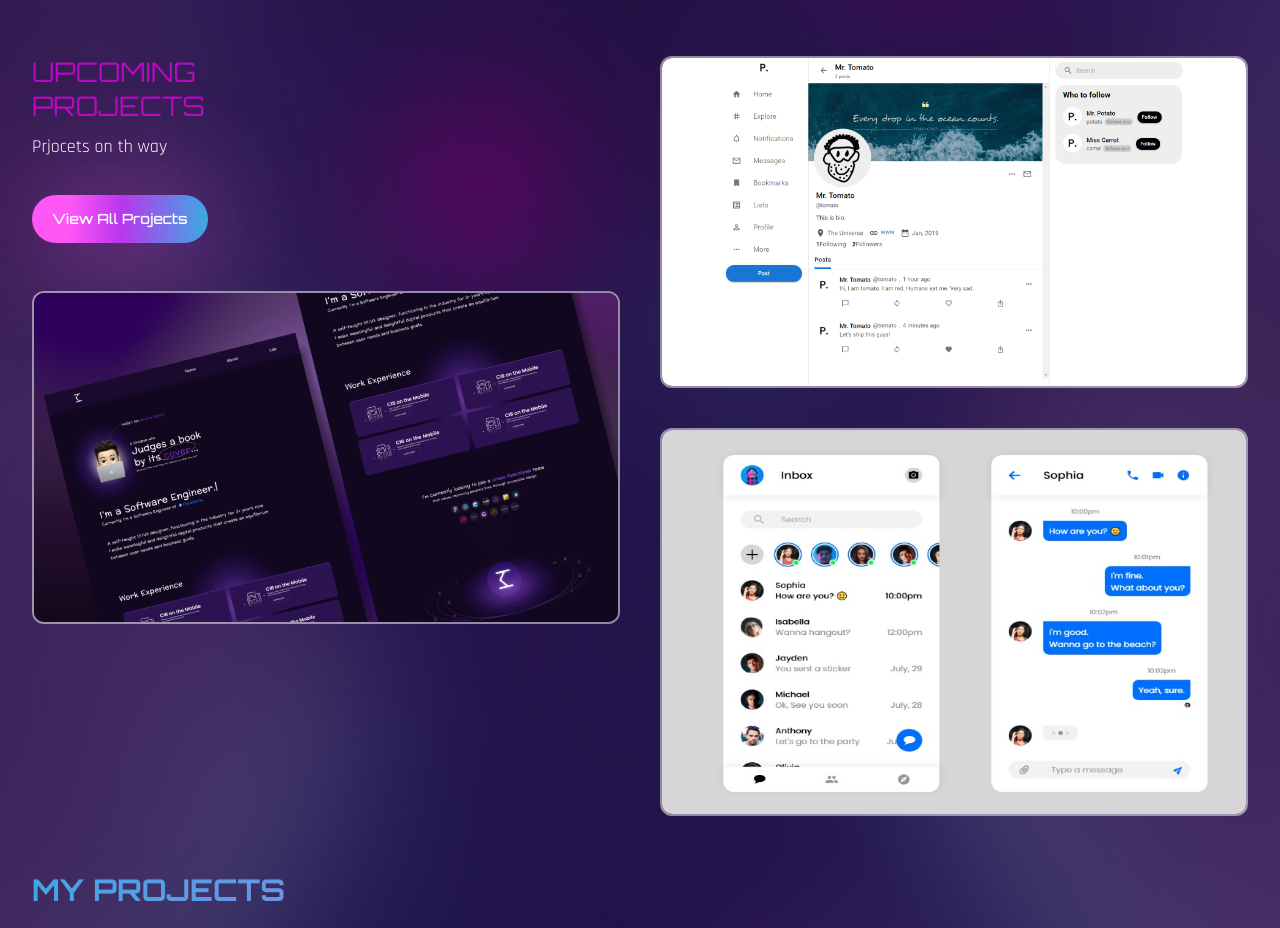
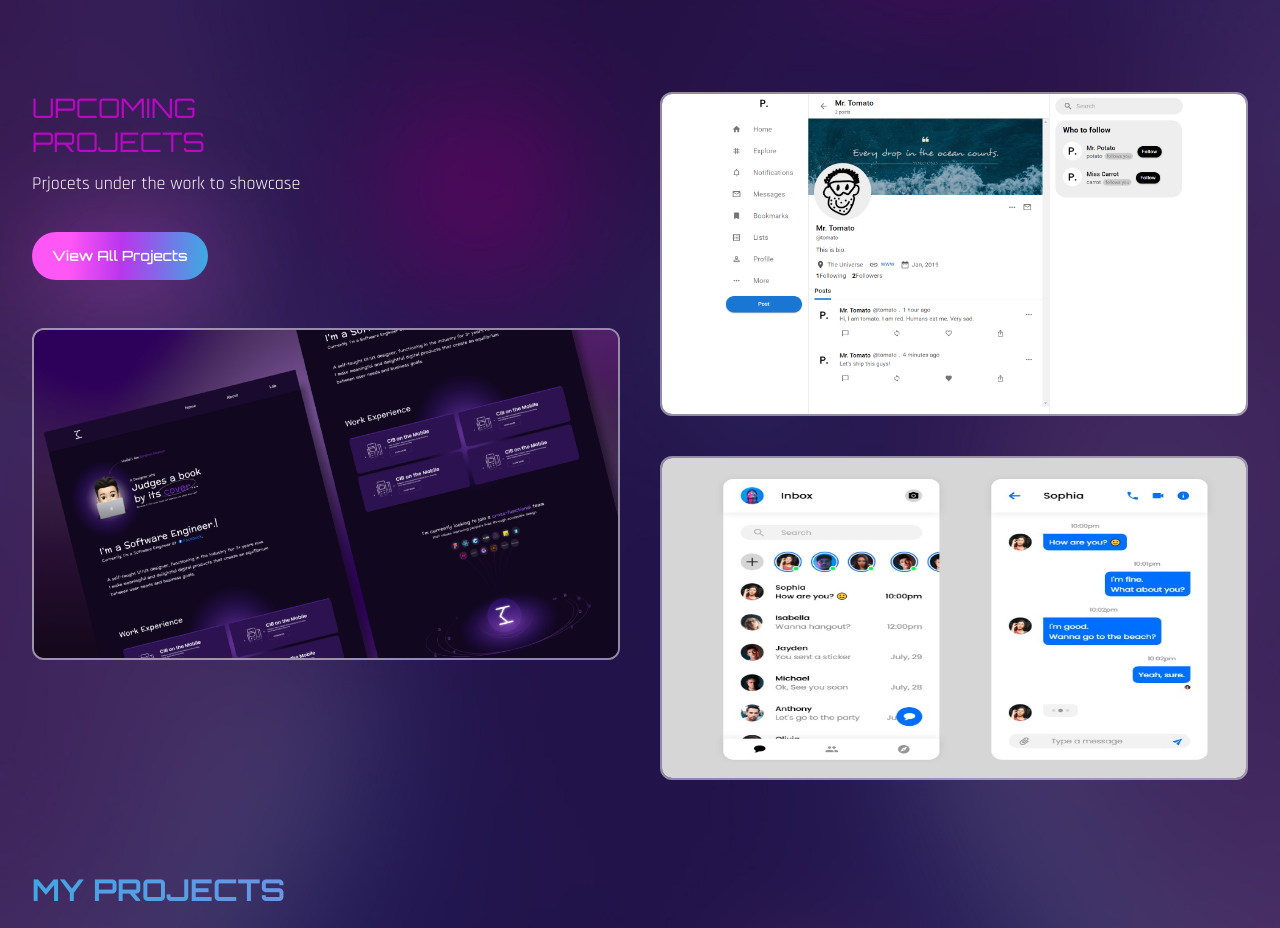
Before and after one commit to Ammar312/portfolio-react, a React (Vite) app: page / in a window 1280 px wide. Shown: the part 1540-2468 px from the top of the page. Built offline with nearby package versions, Linux system fonts and the light colour scheme; a web font is replaced by a local one.

Commit message:
add link to button in work component

```diff
--- a/src/components/Work.jsx
+++ b/src/components/Work.jsx
@@ -4,6 +4,7 @@ import { fadeIn } from "../variants";
 import img1 from "../assets/portfolio.png";
 import social from "../assets/socialmedia.png";
 import chat from "../assets/chatui.png";
+import { Link } from "react-scroll";
 
 const Work = () => {
   return (
@@ -22,8 +23,12 @@ const Work = () => {
                 Upcoming <br />
                 Projects
               </h2>
-              <p className="max-w-sm mb-8">Prjocets on th way</p>
-              <button className=" btn btn-sm">View All Projects</button>
+              <p className="max-w-sm mb-8">
+                Prjocets under the work to showcase{" "}
+              </p>
+              <Link to="projects" smooth={true} spy={true}>
+                <button className=" btn btn-sm">View All Projects</button>
+              </Link>
             </div>
             <div className=" group relative border-white/50 border-2 overflow-hidden rounded-xl">
               <div className=" group-hover:bg-black/70 w-full h-full absolute z-40 transition-all duration-300"></div>
@@ -52,7 +57,7 @@ const Work = () => {
               <img
                 src={social}
                 alt="work"
-                className=" group-hover:scale-125 transition-all duration-500"
+                className=" group-hover:scale-125 transition-all duration-500 h-80 w-full"
               />
               <div className=" absolute -bottom-full left-20 lg:left-52 group-hover:bottom-36 lg:group-hover:bottom-40 transition-all duration-500 z-50">
                 <span className=" text-gradient text-xl lg:text-3xl">
@@ -74,7 +79,7 @@ const Work = () => {
               <img
                 src={chat}
                 alt="work"
-                className=" group-hover:scale-125 transition-all duration-500 h-96 w-full"
+                className=" group-hover:scale-125 transition-all duration-500 h-80 w-full"
               />
               <div className=" absolute -bottom-full left-20 lg:left-52 group-hover:bottom-36 lg:group-hover:bottom-40 transition-all duration-500 z-50">
                 <span className=" text-gradient text-xl lg:text-3xl">
```
